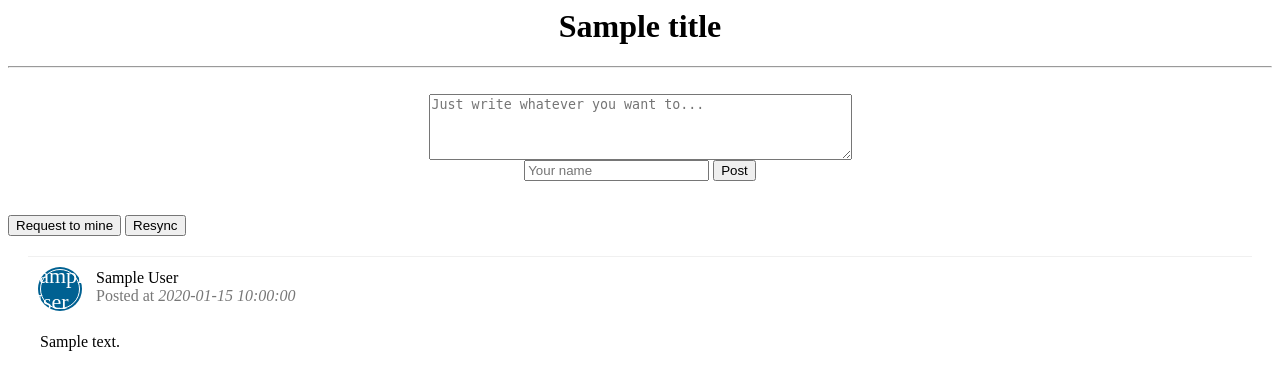
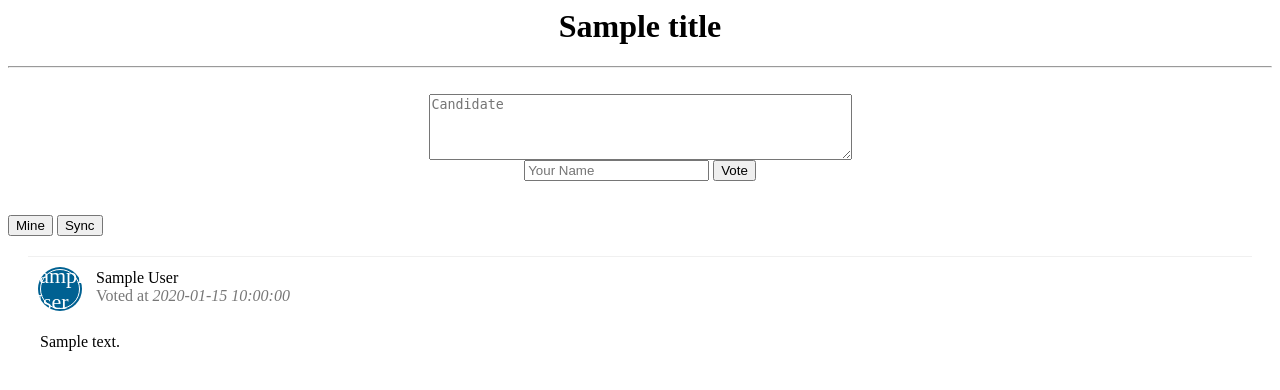
Before and after one commit to AdithyaMahesh/voter-fraud, a Flask app: template src/frontend/templates/index.html in a window 1280 px wide. Shown: the top 390 px of the page. Run offline with Flask 2, Linux system fonts and the light colour scheme; the template is opened without the code that fills it: most values are stand-ins (such as "Sample title", 1, 10 or a date in 2020).

Commit message:
changing the template

```diff
--- a/src/frontend/templates/index.html
+++ b/src/frontend/templates/index.html
@@ -6,17 +6,17 @@
 
 	<center>
 	<form action="/submit" id="textform" method="post">
-	    <textarea name="content" rows="4" cols="50" placeholder="Just write whatever you want to..."></textarea>
+	    <textarea name="content" rows="4" cols="50" placeholder="Candidate"></textarea>
 	    <br>
-	    <input type="text" name="author" placeholder="Your name">
-	    <input type="submit" value="Post">
+	    <input type="text" name="author" placeholder="Your Name">
+	    <input type="submit" value="Vote">
 	</form>
 	</center>
 
 	<br>
 
-	<a href="{{node_address}}/mine" target="_blank"><button>Request to mine</button></a>
-	<a href="/"><button>Resync</button></a>
+	<a href="{{node_address}}/mine" target="_blank"><button>Mine</button></a>
+	<a href="/"><button>Sync</button></a>
 
 	<div style="margin: 20px;">
 
@@ -25,7 +25,7 @@
 	   <div class="post_box-header">
 	      <div style="background: rgb(0, 97, 146) none repeat scroll 0% 0%; box-shadow: rgb(0, 97, 146) 0px 0px 0px 2px;" class="post_box-avatar">{{post.author[0]}}</div>
 	      <div class="name-header">{{post.author}}</div>
-	      <div class="post_box-subtitle"> Posted at <i>{{readable_time(post.timestamp)}}</i></div>
+	      <div class="post_box-subtitle"> Voted at <i>{{readable_time(post.timestamp)}}</i></div>
 	   </div>
 	   <div>
 	      <div class="post_box-body">
```
